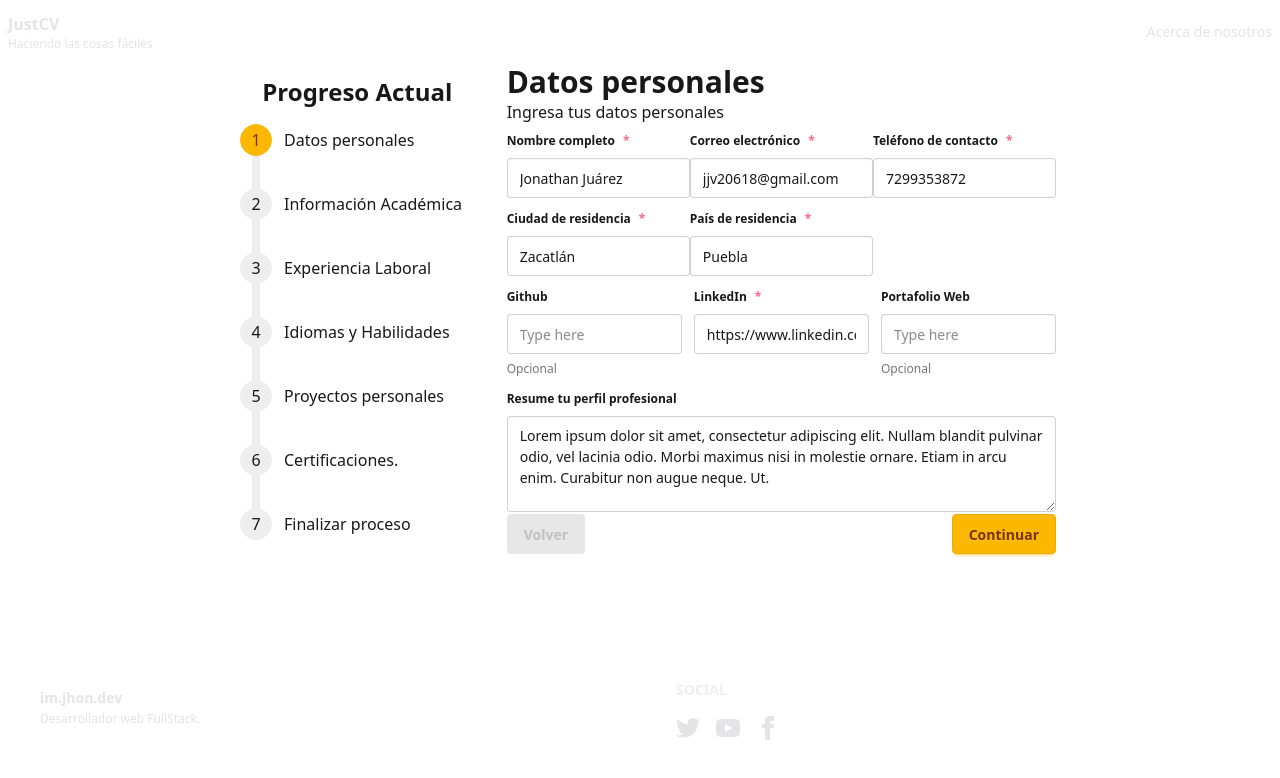
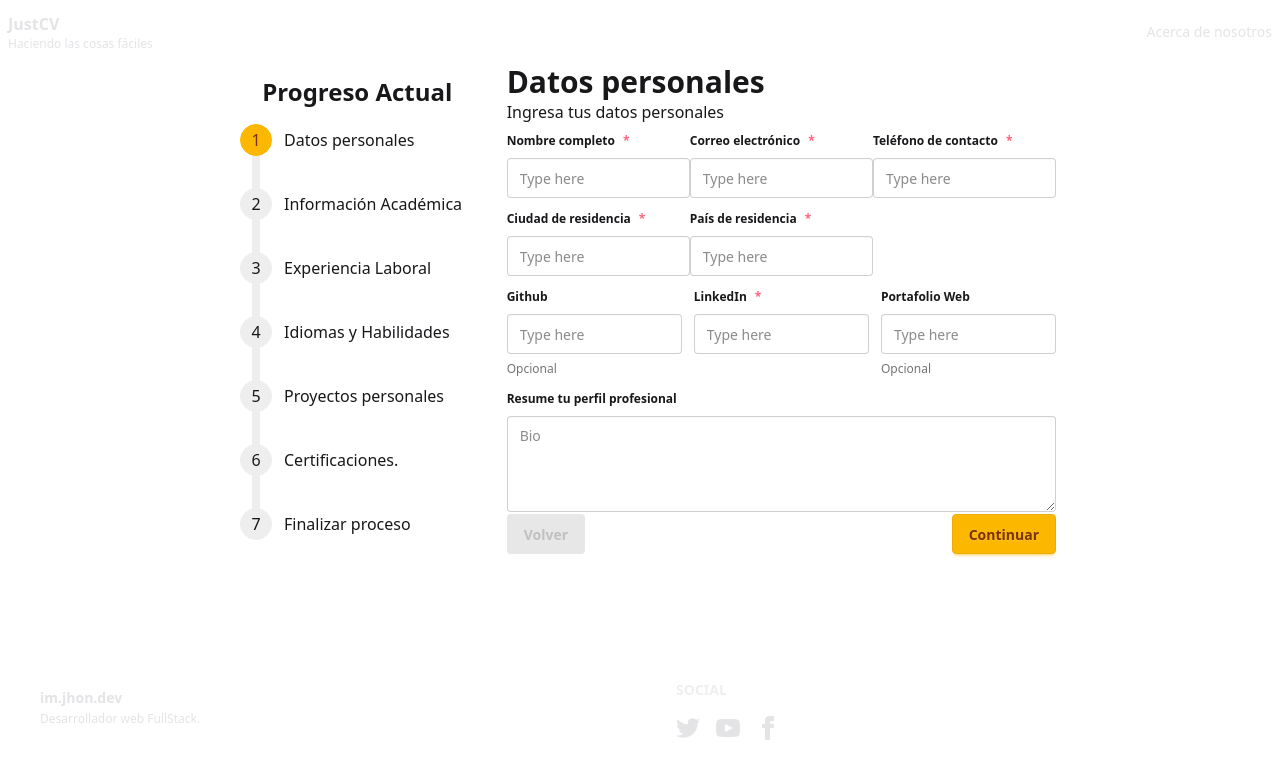
Before and after one commit to JhonCODEOWO/JustCV, a React (Vite) app: page /creating-cv in a window 1280 px wide. Shown: the top 778 px of the page. Built offline with nearby package versions, Linux system fonts and the light colour scheme.

Commit message:
feat: Implement a effect to load data inside the form and a id to define if the actual form is editing or creating. TODO: Add functionality to update or create in both cases.

```diff
--- a/src/CV/components/CreateCvForm/CreateCvForm.component.tsx
+++ b/src/CV/components/CreateCvForm/CreateCvForm.component.tsx
@@ -12,13 +12,18 @@ import EducationDataStep from "./components/StepComponents/EducationDataStep/Edu
 import LaboralDataStep from "./components/StepComponents/LaboralDataStep/LaboralDataStep.component";
 import SkillsLanguageStep from "./components/StepComponents/SkillsLanguageStep/SkillsLanguageStep.component";
 import ProjectsStep from "./components/StepComponents/ProjectsStep/ProjectsStep.component";
-import type { JSX } from "react";
+import { useEffect, type JSX } from "react";
 import CertificationsDataStep from "./components/StepComponents/CertificationsDataStep/CertificationsDataStep.component";
 
 //TODO: The useSteps hook should retrieve this values
 export type StepID = "personalData" | "educationData" | "laboralData" | "skillsLanguage" | "finalPhase" | "projects" | "certifications";
 
-function CreateCvForm() {
+interface CreateCvFormProps{
+    cv?: CreateCvFormBody | null,
+    id?: string | null,
+}
+
+function CreateCvForm({cv, id}: CreateCvFormProps) {
     const navigate = useNavigate();
     const {addCv} = useCvsContext();
     const {actualPhase, nextPhase, prevPhase, totalPhases, goTo, elementsBefore, actualStepElement} = useSteps([
@@ -52,20 +57,24 @@ function CreateCvForm() {
         }
     ]);
 
-    const { register, handleSubmit, trigger, watch, control,formState: {errors, isSubmitted, isDirty, isValid, dirtyFields, touchedFields}, resetField, setError, clearErrors, getValues} = useForm<CreateCvFormBody>({
+    const { register, handleSubmit, trigger, watch, control,formState: {errors, isSubmitted, isDirty, isValid, dirtyFields, touchedFields}, resetField, setError, clearErrors, getValues, reset} = useForm<CreateCvFormBody>({
         mode: 'onChange',
         defaultValues: {
-            fullname: 'Jonathan Juárez',
-            email: 'jjv20618@gmail.com',
-            phoneNumber: `7299353872`,
-            resume: `Lorem ipsum dolor sit amet, consectetur adipiscing elit. Nullam blandit pulvinar odio, vel lacinia odio. Morbi maximus nisi in molestie ornare. Etiam in arcu enim. Curabitur non augue neque. Ut. `,
-            education: [{graduationDate: '01-09-2002', institutionName: 'ITSSNP', titleName: 'Ing. Informática', type: 'titulo'}],
-            profesionalLinks: {github: '', linkedIn: 'https://www.linkedin.com/in/jonathan-juarez-valera/', portfolioWeb: ''},
-            residence: {city: 'Zacatlán', country: 'Puebla'},
-            workExperience: [{achievements: [{description: 'nose'}], companyName: 'Empresa', occupation: 'Pajeador', startDate: '01-01-2002'}],
+            fullname: '',
+            email: '',
+            phoneNumber: ``,
+            resume: ``,
+            education: [],
+            profesionalLinks: {github: '', linkedIn: '', portfolioWeb: ''},
+            residence: {city: '', country: ''},
+            workExperience: [],
         },
         resolver: zodResolver(CreateCVSchema)
     });
+
+    useEffect(() => {
+        if(cv) reset(cv);
+    }, [cv, reset])
 
     /**
      * Field values separated by a ID to indicate what fields should validate in each step
@@ -107,6 +116,7 @@ function CreateCvForm() {
         if(!result) return;
         const value = getValues();
 
+        /**TODO: DIFERENCIAR ENTRE MODO EDICIÓN O CREACIÓN */
         addCv(value);
         navigate('/home');
     }
```
